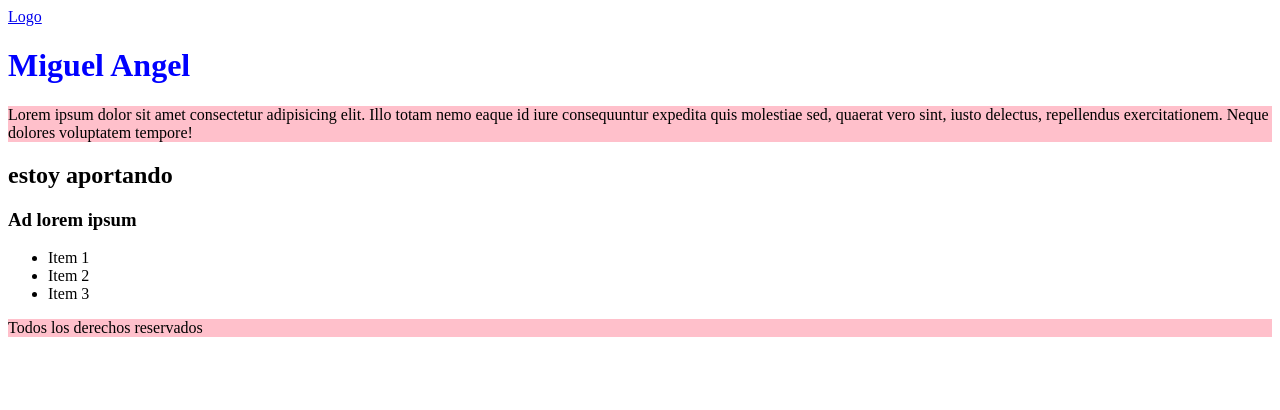
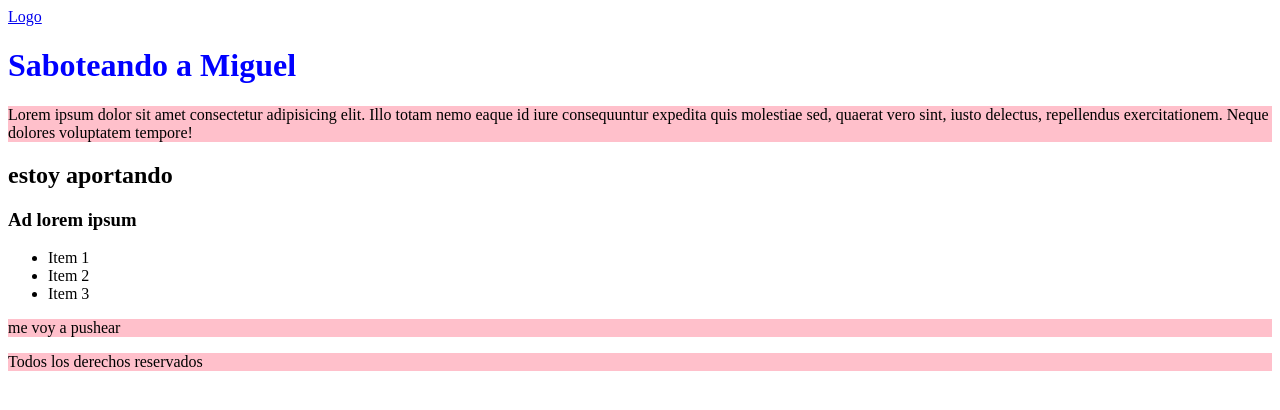
Before and after one commit to hbaravalle/sesion08, a plain HTML site: page index.html in a window 1280 px wide. Drawn offline with Linux system fonts and the light colour scheme.

Commit message:
Add paragraph

```diff
--- a/index.html
+++ b/index.html
@@ -11,7 +11,7 @@
       <a href="#">Logo</a>
     </header>
     <main>
-      <h1>Miguel Angel</h1>
+      <h1>Saboteando a Miguel</h1>
       <p>
         Lorem ipsum dolor sit amet consectetur adipisicing elit. Illo totam nemo
         eaque id iure consequuntur expedita quis molestiae sed, quaerat vero
@@ -25,6 +25,9 @@
         <li><a href=""></a>Item 2</li>
         <li><a href=""></a>Item 3</li>
       </ul>
+
+      <p>me voy a pushear</p>
+
     </main>
     <footer>
       <p>Todos los derechos reservados</p>
```
